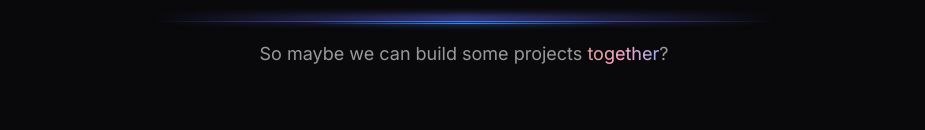
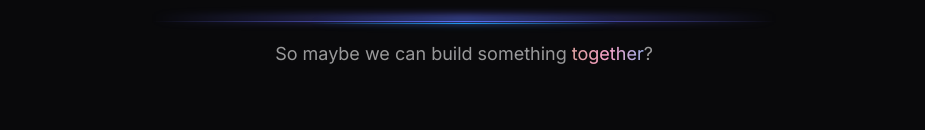
Before and after one commit to keell0renz/visitcard, a Next.js app: page / in a window 1280 px wide. Shown: the part 176-306 px from the top of the page, without its empty margins (176-1101 px from the left). Built offline with nearby package versions, Linux system fonts and the light colour scheme.

Commit message:
Minor stuff

```diff
--- a/app/page.tsx
+++ b/app/page.tsx
@@ -15,7 +15,7 @@ export default function Home() {
       <div className="bg-gradient-to-r from-transparent via-sky-500 to-transparent h-[1px] w-1/4 blur-sm" />
       <div className="bg-gradient-to-r from-transparent via-sky-500 to-transparent h-px w-1/4" />
       <p className="text-lg text-foreground/60 font-normal text-justify mt-4">
-        So maybe we can build some projects{" "}
+        So maybe we can build something{" "}
         <span className="bg-clip-text bg-gradient-to-r from-red-800 via-pink-600 to-blue-800">
           together
         </span>
```
